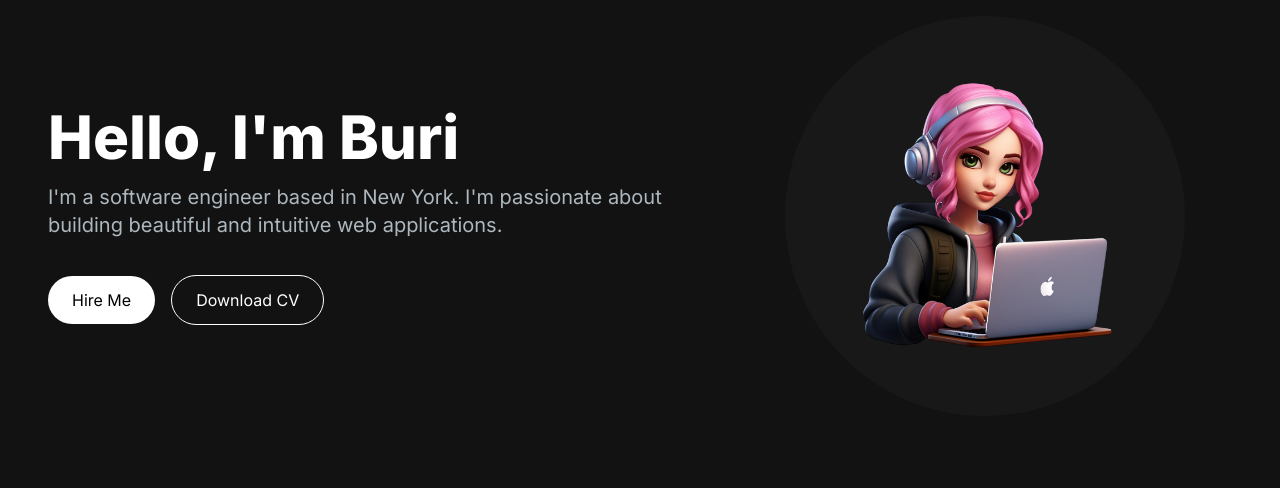
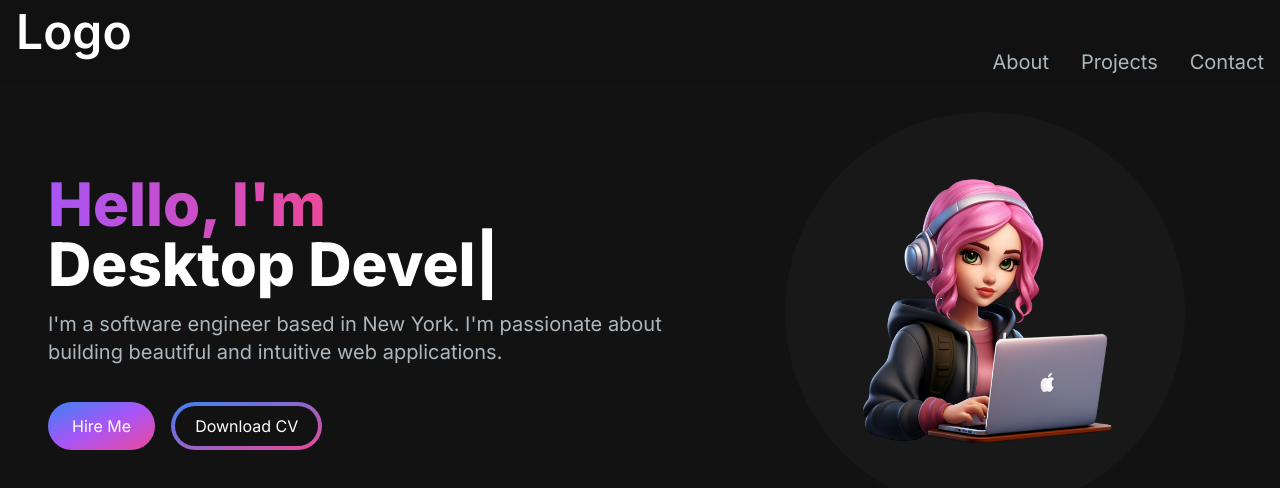
Before and after one commit to burhaann/Portfolio-NextJS, a Next.js app: page / in a window 1280 px wide. Shown: the top 488 px of the page. Built offline with nearby package versions, Linux system fonts and the light colour scheme.

Commit message:
Part One Done

```diff
--- a/package.json
+++ b/package.json
@@ -9,6 +9,7 @@
     "lint": "next lint"
   },
   "dependencies": {
+    "@heroicons/react": "^2.0.18",
     "autoprefixer": "10.4.15",
     "eslint": "8.48.0",
     "eslint-config-next": "13.4.19",
@@ -16,6 +17,7 @@
     "postcss": "8.4.29",
     "react": "18.2.0",
     "react-dom": "18.2.0",
+    "react-type-animation": "^3.1.0",
     "tailwindcss": "3.3.3"
   }
 }
--- a/src/app/components/HeroSection.jsx
+++ b/src/app/components/HeroSection.jsx
@@ -1,24 +1,49 @@
+"use client";
 import React from "react";
 import Image from "next/image";
+import { TypeAnimation } from "react-type-animation";
 
 const HeroSection = () => {
   return (
     <section>
-      <div className="grid grid-cols-1 lg:grid-cols-12">
-        <div className="col-span-7 place-self-center">
-          <h1 className="text-white mb-4 text-4xl lg:text-6xl font-extrabold">
-            Hello, I'm Buri
+      <div className="grid grid-cols-1 sm:grid-cols-12">
+        <div className="col-span-7 place-self-center text-center sm:text-left">
+          <h1 className="text-white mb-4 text-4xl sm:text-5xl lg:text-6xl font-extrabold">
+            <span className="text-transparent bg-clip-text bg-gradient-to-r from-purple-500 to bg-pink-500">
+              Hello, I'm{" "}
+            </span>
+            <br />
+            <TypeAnimation
+              sequence={[
+                // Same substring at the start will only be typed out once, initially
+                "Web Developer",
+                1000, // wait 1s before replacing "Mice" with "Hamsters"
+                "Mobile Developer",
+                1000,
+                "Desktop Developer",
+                1000,
+                "Game Developer",
+                1000,
+                "Burhan",
+                1000,
+              ]}
+              wrapper="span"
+              speed={50}
+              repeat={Infinity}
+            />
           </h1>
-          <p className="text-[#ADB7BE] text-lg lg:text-xl mb-6">
+          <p className="text-[#ADB7BE] text-base sm:text-lg lg:text-xl mb-6">
             I'm a software engineer based in New York. I'm passionate about
             building beautiful and intuitive web applications.
           </p>
           <div>
-            <button className="px-6 py-3 rounded-full mr-4 bg-white text-black hover:bg-slate-200">
+            <button className="px-6 py-3 sm:w-fit rounded-full mr-4 bg-gradient-to-br from-blue-500 via-purple-500 to-pink-500 text-white hover:bg-slate-200">
               Hire Me
             </button>
-            <button className="px-6 py-3 rounded-full mr-4 mt-3 bg-transparent hover:bg-slate-800 text-white border border-white">
-              Download CV
+            <button className="px-1 py-1 sm:w-fit rounded-full mr-4 mt-3 bg-gradient-to-br from-blue-500 to-pink-500 hover:bg-slate-800 text-white">
+              <span className="block bg-[#121212] hover:bg-slate-800 rounded-full px-5 py-2">
+                Download CV
+              </span>
             </button>
           </div>
         </div>
--- /dev/null
+++ b/src/app/components/MenuOverlay.jsx
@@ -0,0 +1,16 @@
+import React from "react";
+import NavLink from "./NavLink";
+
+const MenuOverlay = ({ links }) => {
+  return (
+    <ul className="flex flex-col py-4 items-center">
+      {links.map((link, index) => (
+        <li key={index} className="font-semibold">
+          <NavLink href={link.path} title={link.title} />
+        </li>
+      ))}
+    </ul>
+  );
+};
+
+export default MenuOverlay;
--- /dev/null
+++ b/src/app/components/NavLink.jsx
@@ -0,0 +1,15 @@
+import React from "react";
+import Link from "next/link";
+
+const NavLink = ({ href, title }) => {
+  return (
+    <Link
+      href={href}
+      className="block py-2 pl-3 pr-4 text-[#ADB7BE] sm:text-xl rounded md:p-0 hover:text-white"
+    >
+      {title}
+    </Link>
+  );
+};
+
+export default NavLink;
--- /dev/null
+++ b/src/app/components/Navbar.jsx
@@ -0,0 +1,67 @@
+"use client";
+import Link from "next/link";
+import React, { useState } from "react";
+import NavLink from "./NavLink";
+import { Bars3Icon, XmarkIcon } from "@heroicons/react/24/solid";
+import MenuOverlay from "./MenuOverlay";
+
+const navLinks = [
+  {
+    title: "About",
+    path: "#about",
+  },
+  {
+    title: "Projects",
+    path: "#projects",
+  },
+  {
+    title: "Contact",
+    path: "#contact",
+  },
+];
+
+const Navbar = () => {
+  const [navbarOpen, setNavbarOpen] = useState(false);
+
+  return (
+    <nav className="fixed top-0 left-0 right-0 z-10 bg-[#121212] bg-opacity-90">
+      <div className="flex flex-wrap items center justify-between mx-auto px-4 py-2">
+        <Link
+          href="/"
+          className="text-2xl md:text-5xl text-white font-semibold"
+        >
+          Logo
+        </Link>
+        <div className="mobile-menu block md:hidden">
+          {!navbarOpen ? (
+            <button
+              onClick={() => setNavbarOpen(true)}
+              className="flex items-center px-3 py-2 border rounded border-slate-200 text-slate-200 hover:text-white hover:border-white"
+            >
+              <Bars3Icon className="h-5 w-5" />
+            </button>
+          ) : (
+            <button
+              onClick={() => setNavbarOpen(false)}
+              className="flex items-center px-3 py-2 border rounded border-slate-200 text-slate-200 hover:text-white hover:border-white"
+            >
+              <XmarkIcon className="h-5 w-5" />
+            </button>
+          )}
+        </div>
+        <div className="menu hidden md:block md:w-auto" id="navbar">
+          <ul className="flex p-4 md:p-0 md:flex-row md:space-x-8 mt-10">
+            {navLinks.map((link, index) => (
+              <li key={index}>
+                <NavLink href={link.path} title={link.title} />
+              </li>
+            ))}
+          </ul>
+        </div>
+      </div>
+      {navbarOpen ? <MenuOverlay links={navLinks} /> : null}
+    </nav>
+  );
+};
+
+export default Navbar;
--- a/src/app/page.js
+++ b/src/app/page.js
@@ -1,10 +1,14 @@
 import Image from 'next/image'
 import HeroSection from './components/HeroSection'
+import Navbar from "./components/Navbar"
 
 export default function Home() {
   return (
-    <main className="flex min-h-screen flex-col bg-[#121212] container mx-auto px-12 py-4">
-      <HeroSection />
+    <main className="flex min-h-screen flex-col bg-[#121212]">
+      <Navbar />
+      <div className='container mt-24 mx-auto px-12 py-4'>
+        <HeroSection />
+      </div>
     </main>
   )
 }
```
Also changed, not shown: 1 other file (tests, documents, lock files or other folders).
